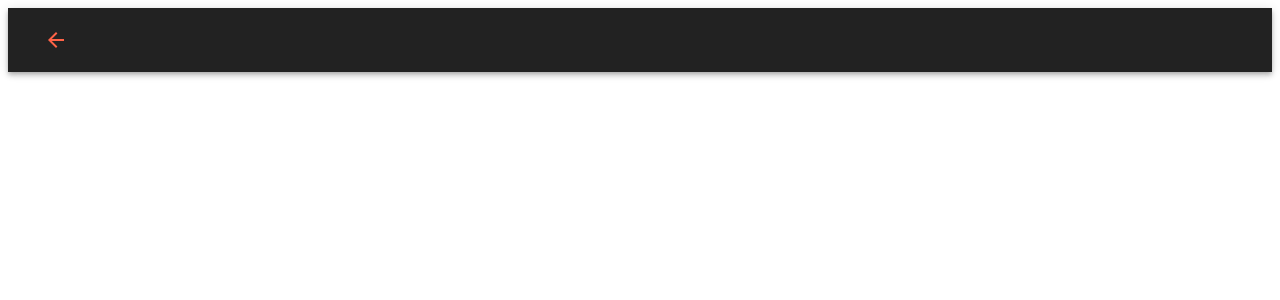
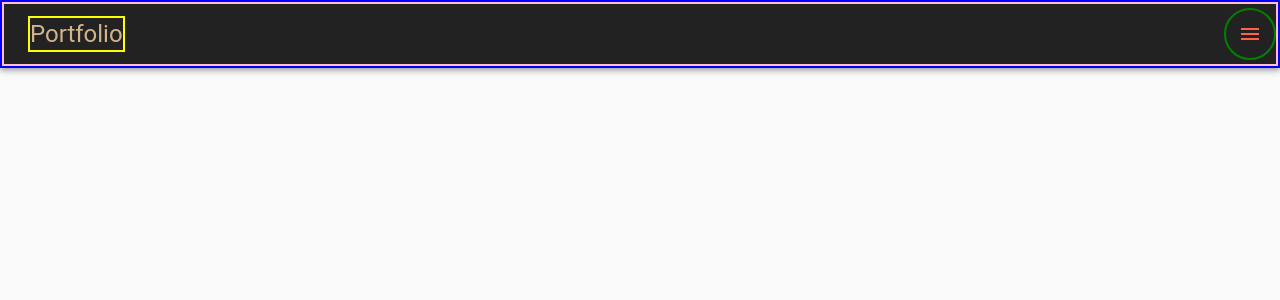
Before and after one commit to dobrystuff77/portfolio-react, a React (Create React App) app: page / in a window 1280 px wide. Shown: the top 300 px of the page. Built offline with nearby package versions, Linux system fonts and the light colour scheme.

Commit message:
Navbar, Header

```diff
--- a/public/index.html
+++ b/public/index.html
@@ -2,28 +2,7 @@
 <html lang="en">
   <head>
     <meta charset="utf-8" />
-    <link rel="icon" href="%PUBLIC_URL%/favicon.ico" />
     <meta name="viewport" content="width=device-width, initial-scale=1" />
-    <meta name="theme-color" content="#000000" />
-    <meta
-      name="description"
-      content="Web site created using create-react-app"
-    />
-    <link rel="apple-touch-icon" href="%PUBLIC_URL%/logo192.png" />
-    <!--
-      manifest.json provides metadata used when your web app is installed on a
-      user's mobile device or desktop. See https://developers.google.com/web/fundamentals/web-app-manifest/
-    -->
-    <link rel="manifest" href="%PUBLIC_URL%/manifest.json" />
-    <!--
-      Notice the use of %PUBLIC_URL% in the tags above.
-      It will be replaced with the URL of the `public` folder during the build.
-      Only files inside the `public` folder can be referenced from the HTML.
-
-      Unlike "/favicon.ico" or "favicon.ico", "%PUBLIC_URL%/favicon.ico" will
-      work correctly both with client-side routing and a non-root public URL.
-      Learn how to configure a non-root public URL by running `npm run build`.
-    -->
     <title>React App</title>
   </head>
   <body>
--- a/src/App.js
+++ b/src/App.js
@@ -1,10 +1,12 @@
 import React from "react";
 import "./App.css";
 import Home from "./components/";
+import CssBaseline from "@material-ui/core/CssBaseline";
 
 function App() {
   return (
     <>
+      <CssBaseline />
       <Home />
     </>
   );
--- a/src/components/Navbar.js
+++ b/src/components/Navbar.js
@@ -1,10 +1,11 @@
-import React from "react";
+import React, { useState } from "react";
 import {
   AppBar,
   Toolbar,
   ListItem,
   IconButton,
   ListItemText,
+  ListItemIcon,
   Avatar,
   Divider,
   List,
@@ -13,26 +14,131 @@ import {
 } from "@material-ui/core";
 
 import {
-  ArrowBack,
+  Menu,
   AssignmentInd,
   Home,
   Apps,
   ContactMail
 } from "@material-ui/icons";
+import CloseIcon from "@material-ui/icons/Close";
 
-import CssBaseline from "@material-ui/core/CssBaseline";
+import avatar from "../avatar.png";
+
+import { makeStyles } from "@material-ui/core/styles";
+
+import MobileRightMenuSlider from "@material-ui/core/Drawer";
+
+// CSS STYLES
+const useStyles = makeStyles(theme => ({
+  menuSliderContainer: {
+    width: 250,
+    background: "whitesmoke",
+    height: "100%",
+    position: "relative"
+  },
+  avatar: {
+    display: "block",
+    margin: "0.5rem auto",
+    border: "2px solid violet",
+    width: theme.spacing(13),
+    height: theme.spacing(13)
+  },
+  listItem: {
+    color: "red"
+  }
+}));
+
+const menuItems = [
+  {
+    listIcon: <Home />,
+    listText: "Home"
+  },
+  {
+    listIcon: <AssignmentInd />,
+    listText: "Resume"
+  },
+  {
+    listIcon: <Apps />,
+    listText: "Portfolio"
+  },
+  {
+    listIcon: <ContactMail />,
+    listText: "Contacts"
+  }
+];
 
 const Navbar = () => {
+  const [state, setState] = useState({
+    right: false
+  });
+
+  const toggleSlider = (slider, open) => () => {
+    console.log("toggleSlider clicked!!!");
+    setState({ ...state, [slider]: open });
+  };
+
+  const classes = useStyles();
+  const sideList = slider => (
+    <Box
+      component="div"
+      className={classes.menuSliderContainer}
+      onClick={toggleSlider("right", false)}
+    >
+      {/*  <CloseIcon onClick={toggleSlider("right", false)} /> */}
+
+      <Avatar src={avatar} alt="Adrian Wysocki" className={classes.avatar} />
+      <Divider />
+      <List>
+        {menuItems.map((lsItem, key) => (
+          <ListItem button key={key}>
+            <ListItemIcon className={classes.listItem}>
+              {lsItem.listIcon}
+            </ListItemIcon>
+            <ListItemText
+              primary={lsItem.listText}
+              className={classes.listItem}
+            />
+          </ListItem>
+        ))}
+      </List>
+    </Box>
+  );
+
   return (
-    <Box component="nav">
-      <AppBar position="static" style={{ background: "#222" }}>
-        <Toolbar>
-          <IconButton>
-            <ArrowBack style={{ color: "tomato" }}></ArrowBack>
-          </IconButton>
-        </Toolbar>
-      </AppBar>
-    </Box>
+    <>
+      <Box component="nav">
+        <AppBar
+          position="static"
+          style={{ background: "#222", border: "2px solid blue" }}
+        >
+          <Toolbar style={{ border: "2px solid pink" }}>
+            <IconButton
+              onClick={toggleSlider("right", true)}
+              style={{
+                border: "2px solid green",
+                position: "absolute",
+                right: "0px"
+              }}
+            >
+              <Menu style={{ color: "tomato" }}></Menu>
+            </IconButton>
+            <Typography
+              variant="h5"
+              style={{ color: "tan", border: "2px solid yellow" }}
+            >
+              Portfolio
+            </Typography>
+            <MobileRightMenuSlider
+              open={state.right}
+              onClose={toggleSlider("right", false)}
+              anchor="right"
+            >
+              {sideList("right")}
+            </MobileRightMenuSlider>
+          </Toolbar>
+        </AppBar>
+      </Box>
+    </>
   );
 };
 
```
Also changed, not shown: src/components/Header.js (added, +13 -0 lines).
